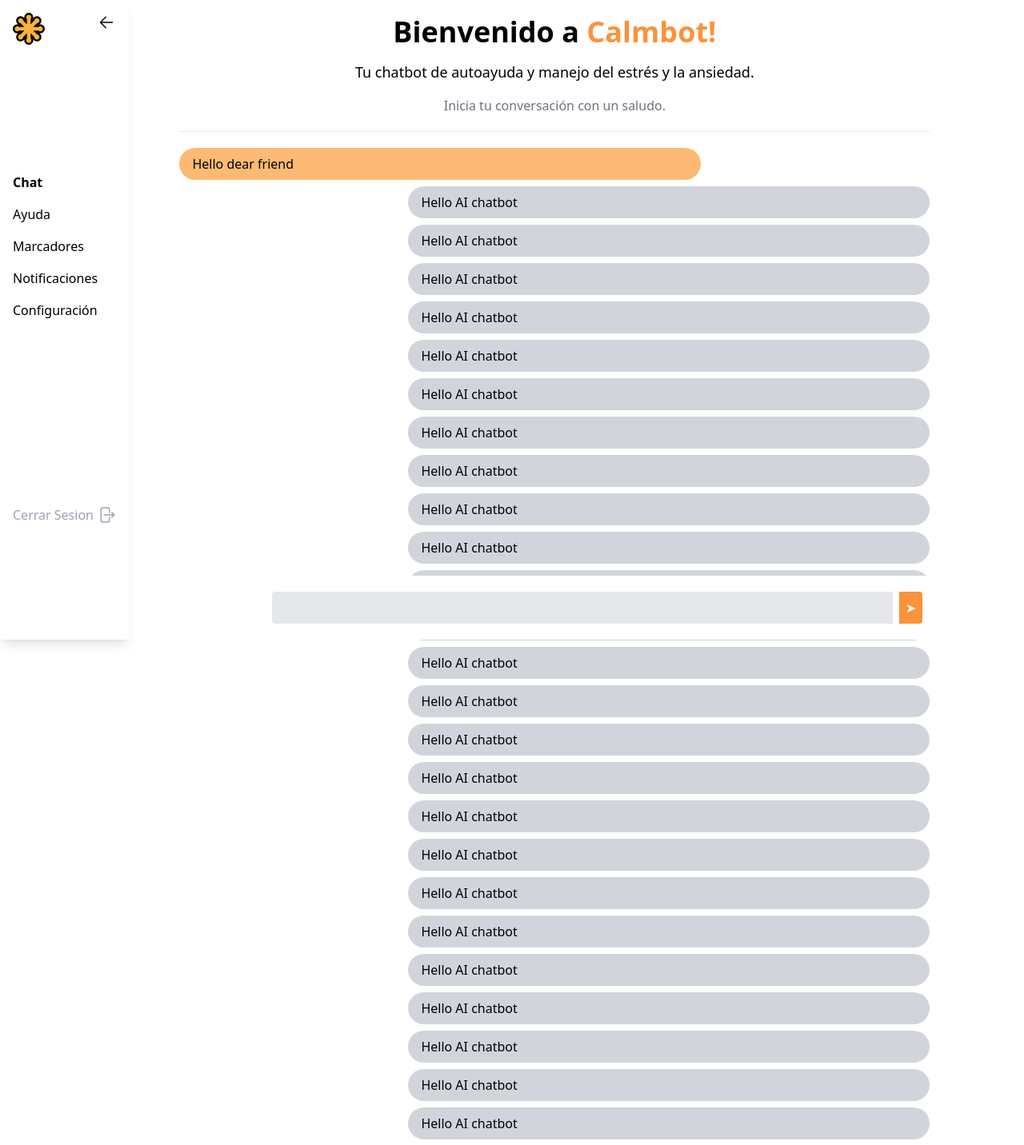
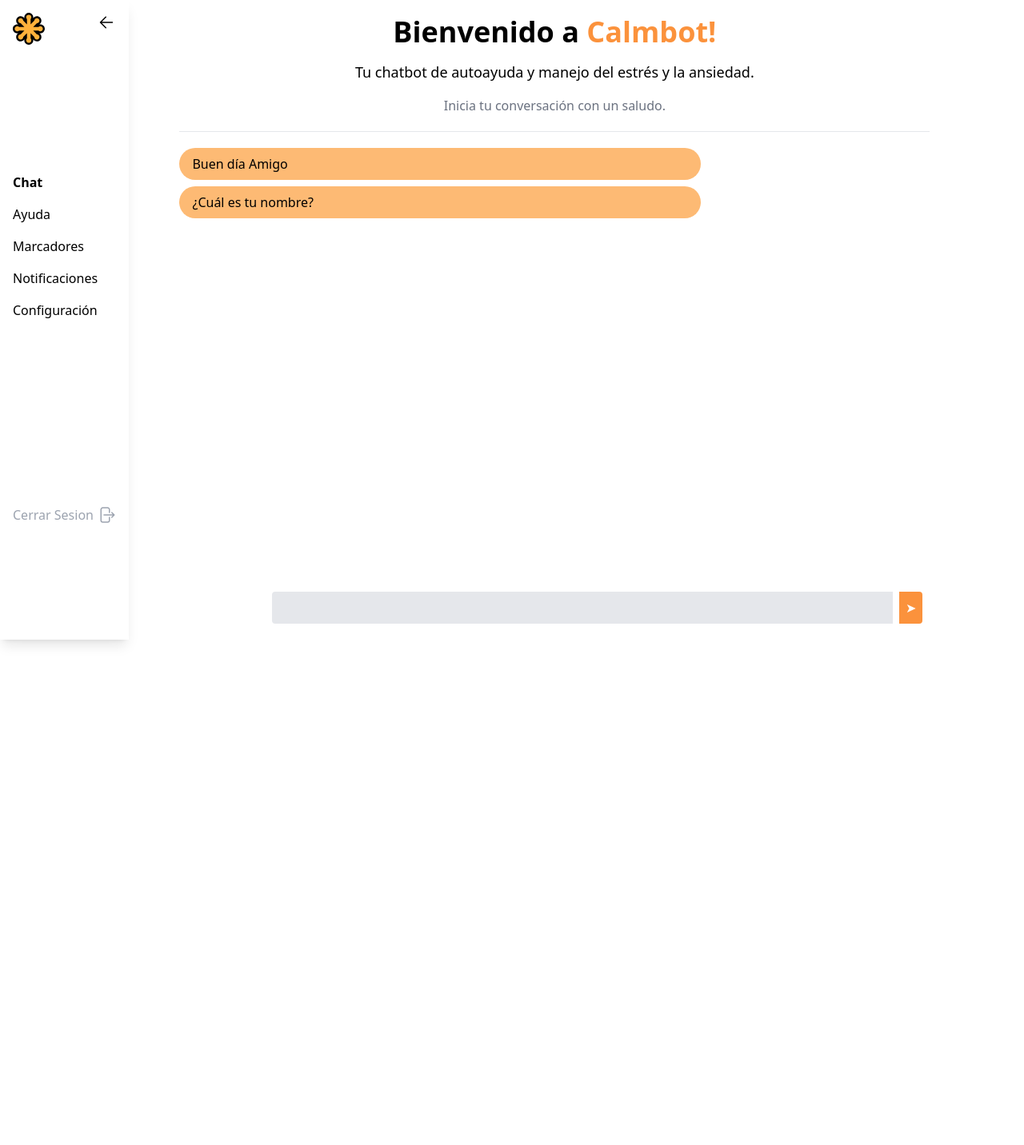
Before and after one commit to NeuronaBens/AI-Chatbot, a Next.js app: page /user in a window 1280 px wide. Shown: the top 1432 px of the page at 80% size. After the commit the page ends 800 px from the top, so only its background shows below. Built offline with nearby package versions, Linux system fonts and the light colour scheme.

Commit message:
feat: text input sends message
The text input sends a message to the handler of user messages. For the moment it does not trigger comunication with an AI API.

```diff
--- a/components/user/chat/chat-container.js
+++ b/components/user/chat/chat-container.js
@@ -1,8 +1,25 @@
-import React from "react";
+"use client";
+
+import React, { useState } from "react";
 import TextBubble from "./text-bubble";
 import TextInput from "./text-input";
 
 const ChatContainer = () => {
+  const [messages, setMessages] = useState([
+    { text: "Buen día Amigo", aiResponse: true },
+    { text: "¿Cuál es tu nombre?", aiResponse: true },
+    // Add any initial messages here
+  ]);
+
+  const handleUserMessage = (text) => {
+    // Add the user's message to the chat
+    setMessages([...messages, { text, aiResponse: false }]);
+
+    // Handle AI's response here and add it to the chat as well if needed
+    // You can make an API call or use a chatbot library to get the AI's response
+    // and then add it to the chat using setMessages.
+  };
+
   return (
     <div className="grow">
       <div className="h-5/6 mb-32">
@@ -18,36 +35,16 @@ const ChatContainer = () => {
           </p>
           <hr className="m-5"></hr>
         </div>
-        <TextBubble text={"Hello dear friend"} aiResponse={true}></TextBubble>
-        <TextBubble text={"Hello AI chatbot"} aiResponse={false}></TextBubble>
-        <TextBubble text={"Hello AI chatbot"} aiResponse={false}></TextBubble>
-        <TextBubble text={"Hello AI chatbot"} aiResponse={false}></TextBubble>
-        <TextBubble text={"Hello AI chatbot"} aiResponse={false}></TextBubble>
-        <TextBubble text={"Hello AI chatbot"} aiResponse={false}></TextBubble>
-        <TextBubble text={"Hello AI chatbot"} aiResponse={false}></TextBubble>
-        <TextBubble text={"Hello AI chatbot"} aiResponse={false}></TextBubble>
-        <TextBubble text={"Hello AI chatbot"} aiResponse={false}></TextBubble>
-        <TextBubble text={"Hello AI chatbot"} aiResponse={false}></TextBubble>
-        <TextBubble text={"Hello AI chatbot"} aiResponse={false}></TextBubble>
-        <TextBubble text={"Hello AI chatbot"} aiResponse={false}></TextBubble>
-        <TextBubble text={"Hello AI chatbot"} aiResponse={false}></TextBubble>
-        <TextBubble text={"Hello AI chatbot"} aiResponse={false}></TextBubble>
-        <TextBubble text={"Hello AI chatbot"} aiResponse={false}></TextBubble>
-        <TextBubble text={"Hello AI chatbot"} aiResponse={false}></TextBubble>
-        <TextBubble text={"Hello AI chatbot"} aiResponse={false}></TextBubble>
-        <TextBubble text={"Hello AI chatbot"} aiResponse={false}></TextBubble>
-        <TextBubble text={"Hello AI chatbot"} aiResponse={false}></TextBubble>
-        <TextBubble text={"Hello AI chatbot"} aiResponse={false}></TextBubble>
-        <TextBubble text={"Hello AI chatbot"} aiResponse={false}></TextBubble>
-        <TextBubble text={"Hello AI chatbot"} aiResponse={false}></TextBubble>
-        <TextBubble text={"Hello AI chatbot"} aiResponse={false}></TextBubble>
-        <TextBubble text={"Hello AI chatbot"} aiResponse={false}></TextBubble>
-        <TextBubble text={"Hello AI chatbot"} aiResponse={false}></TextBubble>
-        <TextBubble text={"Hello AI chatbot"} aiResponse={false}></TextBubble>
-        <TextBubble text={"Hello AI chatbot"} aiResponse={false}></TextBubble>
+        {messages.map((message, index) => (
+          <TextBubble
+            key={index}
+            text={message.text}
+            aiResponse={message.aiResponse}
+          />
+        ))}
       </div>
       <div className="w-full resize-none">
-        <TextInput></TextInput>
+        <TextInput onUserMessage={handleUserMessage} />
       </div>
     </div>
   );
--- a/components/user/chat/text-input.js
+++ b/components/user/chat/text-input.js
@@ -2,11 +2,11 @@
 
 import React, { useState } from "react";
 
-const TextInput = ({ onSend }) => {
+const TextInput = ({ onUserMessage }) => {
   const [text, setText] = useState("");
 
   const handleSend = () => {
-    onSend(text);
+    onUserMessage(text);
     setText("");
   };
 
```
